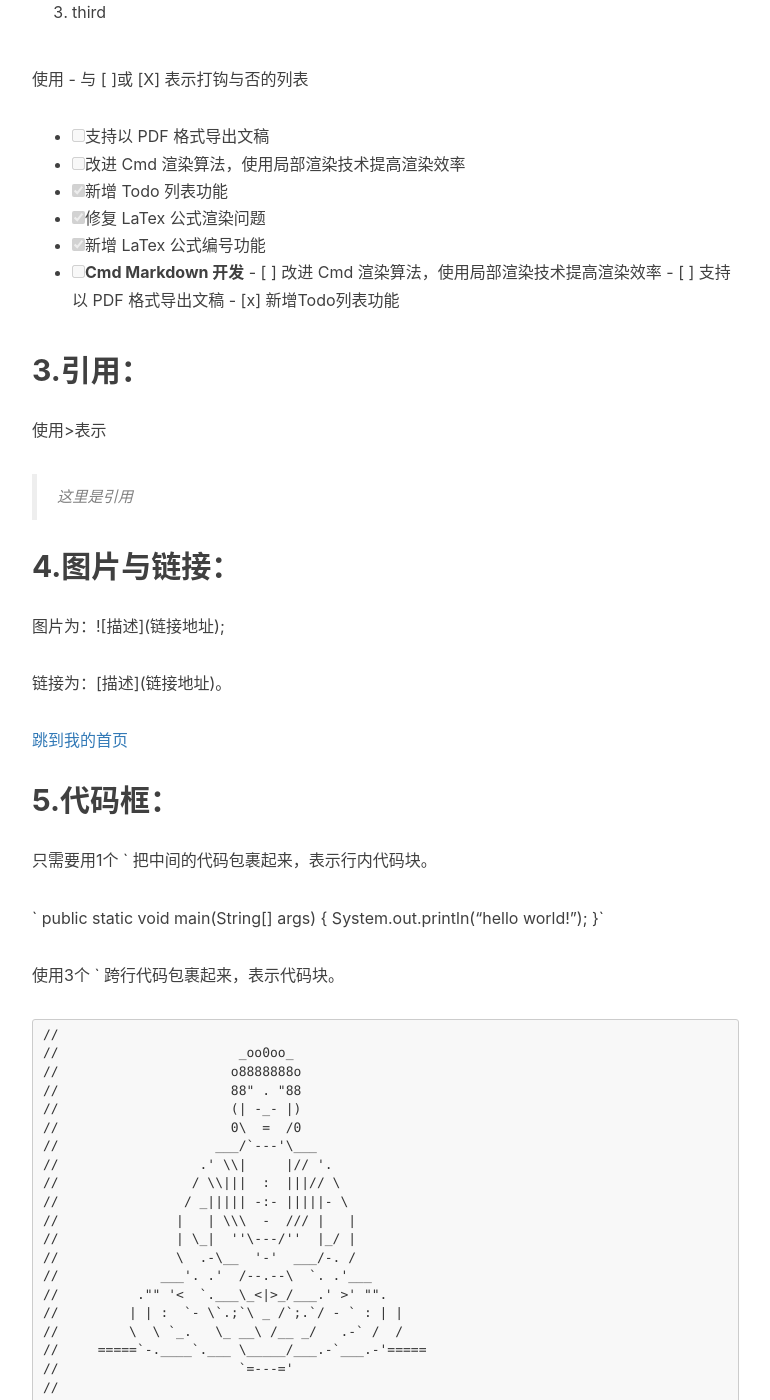
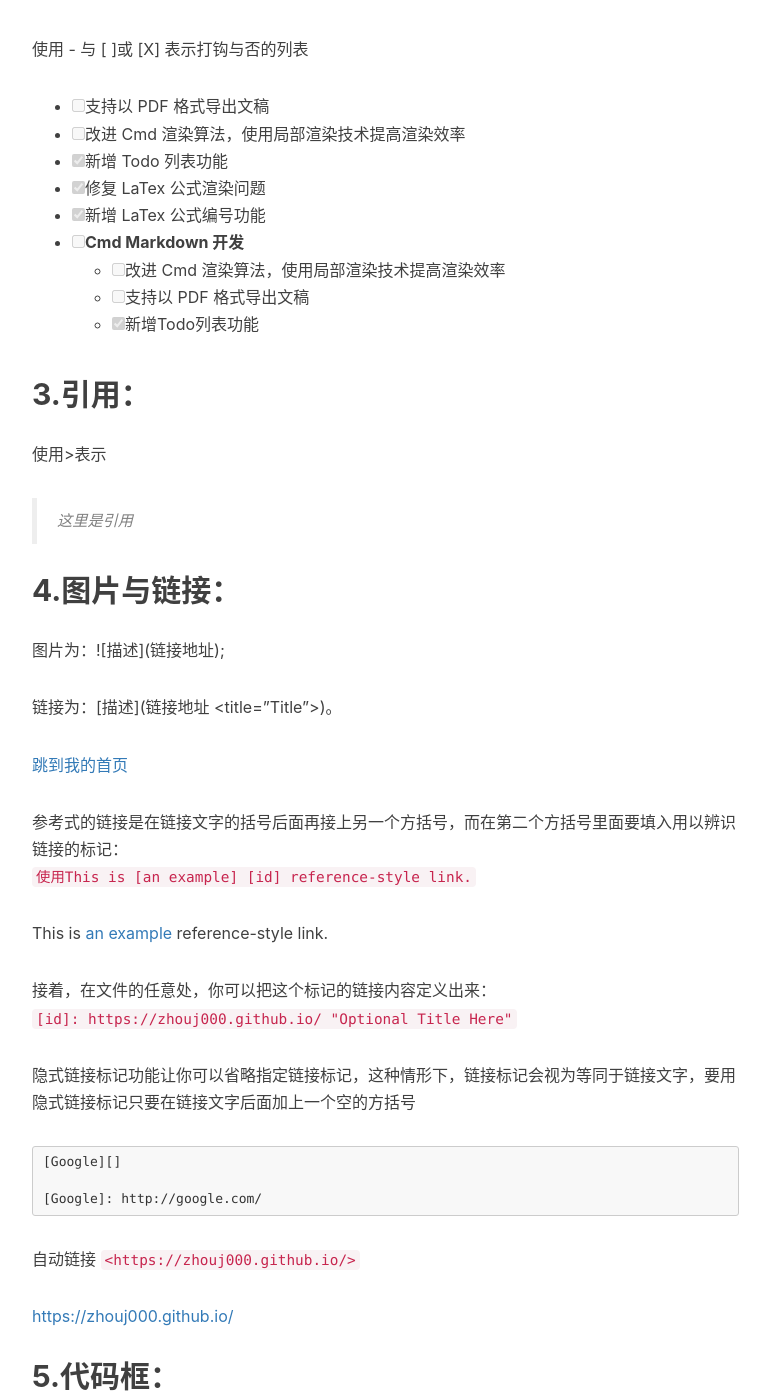
Before and after one commit to zhouj000/zhouj000.github.io, a Jekyll site: the page built from _posts/2018-06-11-about-markdown.markdown, in a window 1280 px wide and 1400 px high, scrolled down 1821 px. Shown: the whole window, without its empty margins (233-1003 px from the left). Built offline with Jekyll 4.4.1, drawn with Linux system fonts in a browser that asks for light colours; nearby versions of some CDN libraries; comment, search, counter and statistics services are not loaded; some of the changed text lies outside the part shown.

Commit message:
supplement

````diff
--- a/_posts/2018-06-11-about-markdown.markdown
+++ b/_posts/2018-06-11-about-markdown.markdown
@@ -53,7 +53,6 @@
 
 ## 2.列表：
 在文字前加上 *，+，- 表示无序列表；
-
 在文字前加上1. 2. 3.表示有序列表。
 
 1. first
@@ -68,9 +67,9 @@
 - [x] 修复 LaTex 公式渲染问题
 - [x] 新增 LaTex 公式编号功能
 - [ ] **Cmd Markdown 开发**
-        - [ ] 改进 Cmd 渲染算法，使用局部渲染技术提高渲染效率
-        - [ ] 支持以 PDF 格式导出文稿
-        - [x] 新增Todo列表功能
+    - [ ] 改进 Cmd 渲染算法，使用局部渲染技术提高渲染效率
+    - [ ] 支持以 PDF 格式导出文稿
+    - [x] 新增Todo列表功能
 
 
 ## 3.引用：
@@ -80,9 +79,31 @@
 ## 4.图片与链接：
 图片为：\!\[描述](链接地址);
 
-链接为：\[描述](链接地址)。
+链接为：\[描述](链接地址 <title="Title">)。
 
-[跳到我的首页](https://zhouj000.github.io/)
+[跳到我的首页](https://zhouj000.github.io/ "myHome")
+
+参考式的链接是在链接文字的括号后面再接上另一个方括号，而在第二个方括号里面要填入用以辨识链接的标记：
+`使用This is [an example] [id] reference-style link.`
+
+This is [an example][id] reference-style link.
+
+接着，在文件的任意处，你可以把这个标记的链接内容定义出来：
+`[id]: https://zhouj000.github.io/  "Optional Title Here"`
+
+[id]: https://zhouj000.github.io/  "Optional Title Here"
+
+隐式链接标记功能让你可以省略指定链接标记，这种情形下，链接标记会视为等同于链接文字，要用隐式链接标记只要在链接文字后面加上一个空的方括号
+```
+[Google][]
+
+[Google]: http://google.com/
+```
+
+自动链接
+`<https://zhouj000.github.io/>`
+
+<https://zhouj000.github.io/>
 
 ## 5.代码框：
 
@@ -149,14 +170,26 @@
 
 **这里是粗体**  *这里是斜体*
 
-## 8.特殊标记：
+## 8.特殊标记与换行：
 
 使用 [^keyword] 表示注脚，并在最后同样的标记后写上标注
 
 书写一个质能守恒公式[^LaTeX]
 
 
+单个回车 视为空格。
+
+连续回车
+
+才能分段。
+
+行尾加两个空格，这里->
+即可段内换行。
+
+
 ## 9.表格：
+
+比较麻烦的方法:
 
 | Item      |    Value | Qty  |
 | :-------- | --------:| :--: |
````
